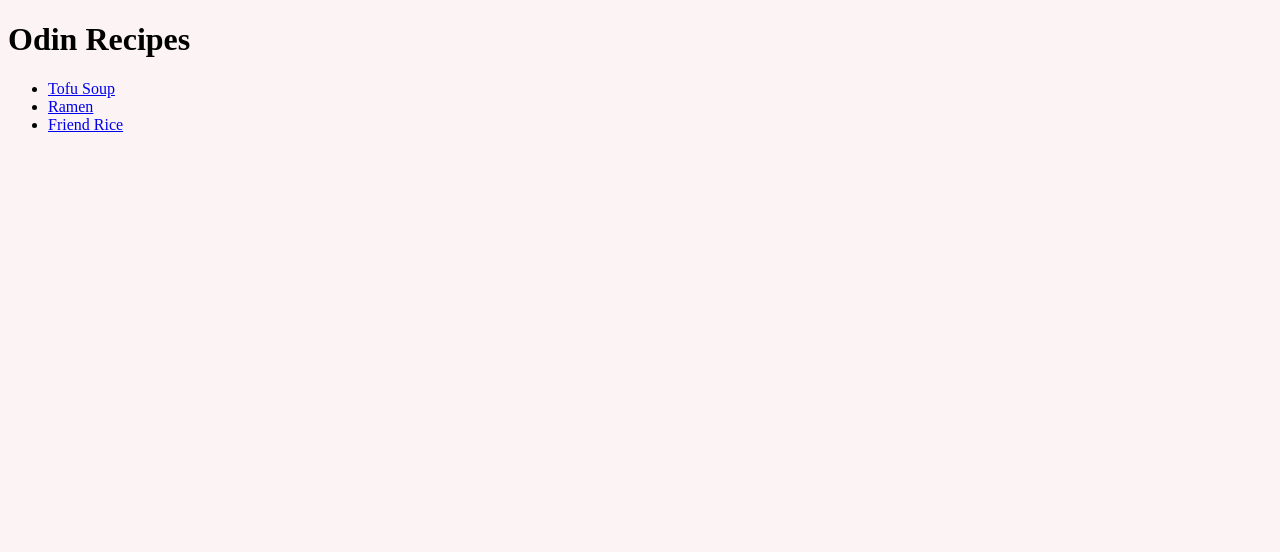
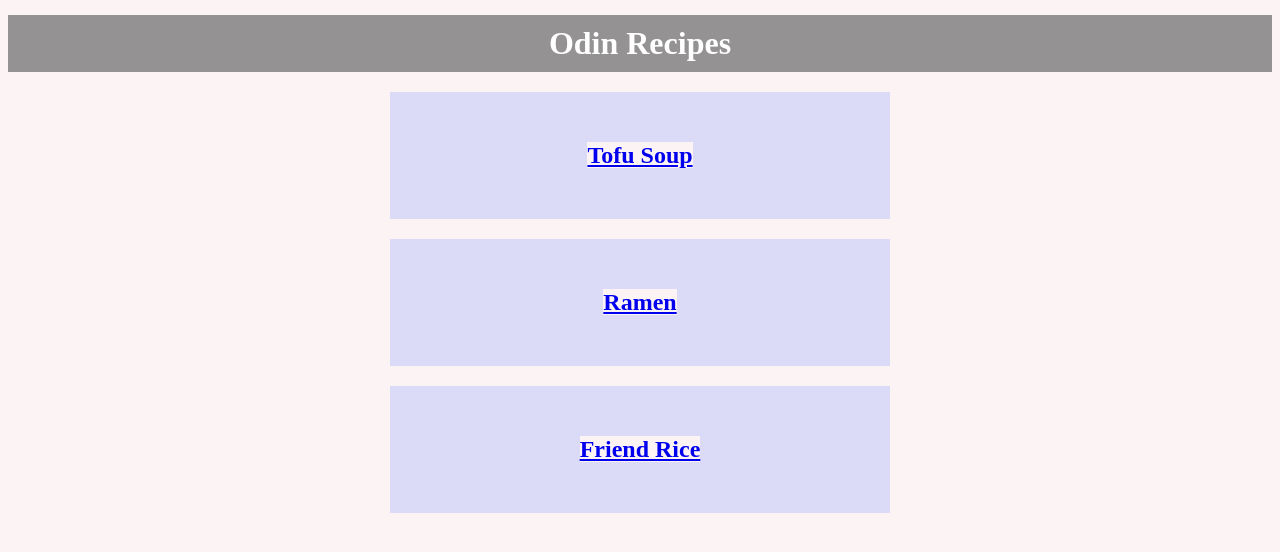
Before and after one commit to melanieliu429/odin-recipes, a plain HTML site: page index.html in a window 1280 px wide. Drawn offline with Linux system fonts and the light colour scheme; files that its build step writes are made by us from their sources.

Commit message:
added structure for website homepage

```diff
--- a/index.html
+++ b/index.html
@@ -3,14 +3,13 @@
     <head>
         <meta charset="UTF-8">
         <title>Odin Recipes</title>
-        <link rel="stylesheet" href="style.css">
+        <link rel="stylesheet" href="./style.css">
     </head>
+
     <body>
-        <h1>Odin Recipes</h1>
-        <ul>
-            <li><a href="recipes/tofusoup.html">Tofu Soup</a></li>
-            <li><a href="recipes/ramen.html">Ramen</a></li>
-            <li><a href="recipes/friedrice.html">Friend Rice</a></li>
-        </ul>
+        <h1 id="maintitle">Odin Recipes</h1>
+        <div class="option one"><a href="recipes/tofusoup.html">Tofu Soup</a></div>
+        <div class="option two"><a href="recipes/ramen.html">Ramen</a></div>
+        <div class="option three"><a href="recipes/friedrice.html">Friend Rice</a></div>
     </body>
 </html>
--- a/recipes/style.css
+++ /dev/null
@@ -1,27 +0,0 @@
-* {
-    background-color: rgb(252, 244, 244);
-}
-
-#title {
-    font: "Monaco";
-    font-weight: 900;
-    background-color: rgb(96, 168, 120);
-}
-
-.image {
-    width: 200px;
-    height: auto;
-}
-
-.header {
-    background-color: pink;
-}
-
-.smallheader {
-    background-color: rgb(183, 141, 223);
-}
-
-.list {
-    background-color: rgb(141, 233, 240);
-    font-family: 'Times New Roman', Times, serif
-}
--- /dev/null
+++ b/style.css
@@ -0,0 +1,52 @@
+* {
+    background-color: rgb(252, 244, 244);
+}
+
+#maintitle {
+    margin: 0 auto;
+    margin-top: 15px;
+    text-align: center;
+    font-size: xx-large;
+    background-color: rgb(148, 146, 146);
+    color: white;
+    padding: 10px;
+}
+
+.option {
+    box-sizing: border-box;
+    width: 500px;
+    padding: 50px;
+    font-weight: bold;
+    background-color: rgb(219, 219, 248);
+    font-size: x-large;
+    text-align: center;
+    margin: 0 auto;
+    margin-bottom: 20px;
+    margin-top: 20px;
+    /* useless line */
+    display: block;
+}
+
+#title {
+    font: "Monaco";
+    font-weight: 900;
+    background-color: rgb(96, 168, 120);
+}
+
+.image {
+    width: 200px;
+    height: auto;
+}
+
+.header {
+    background-color: pink;
+}
+
+.smallheader {
+    background-color: rgb(183, 141, 223);
+}
+
+.list {
+    background-color: rgb(141, 233, 240);
+    font-family: 'Times New Roman', Times, serif;
+}
```
Also changed, not shown: recipes/friedrice.html (+1 -1 lines), recipes/ramen.html (+1 -1 lines), recipes/tofusoup.html (+1 -1 lines).
